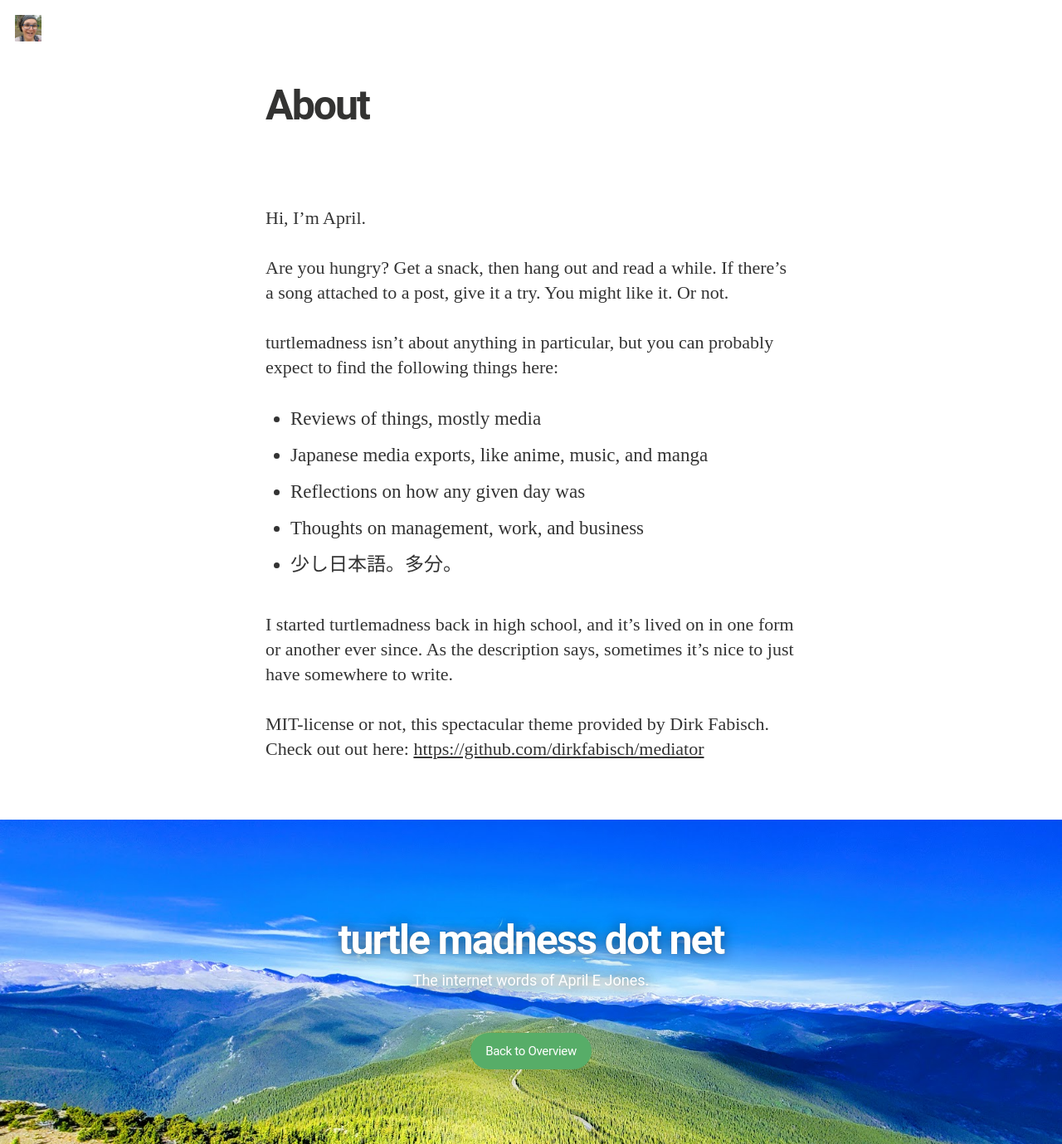
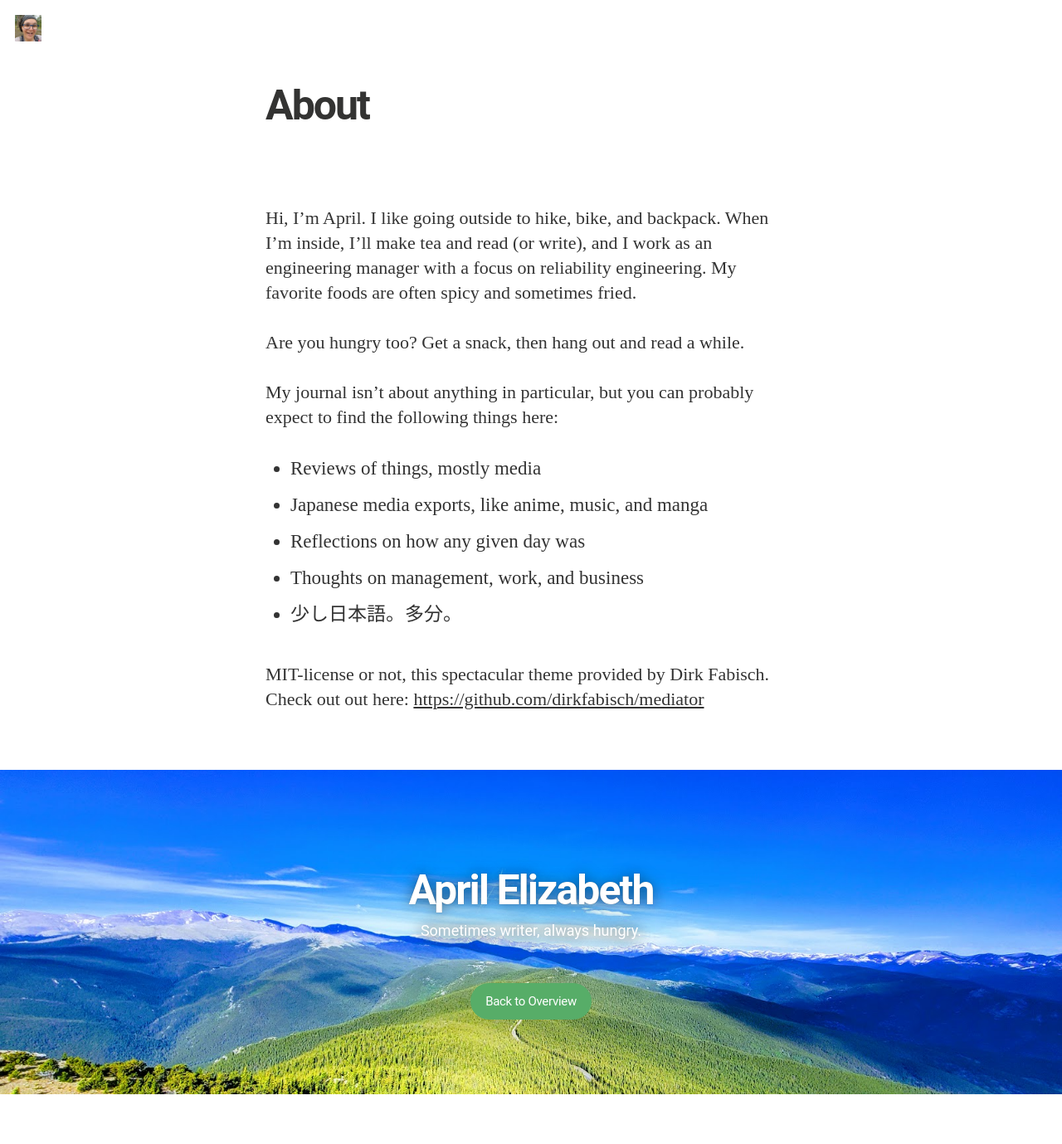
Before and after one commit to AprilElizabeth/aprilelizabeth.github.io, a Jekyll site: the page built from about.md, in a window 1280 px wide. Shown: the whole page at 83% size. Built offline with Jekyll 4.4.1, drawn with Linux system fonts in a browser that asks for light colours; nearby versions of some CDN libraries; some web fonts are replaced; after the commit the page ends 1319 px from its top, so only the background shows below that.

Commit message:
Domain changes

```diff
--- a/_config.yml
+++ b/_config.yml
@@ -4,9 +4,9 @@ gems:
   - jekyll-paginate
 
 # Site settings
-title: "turtle madness dot net"
+title: "April Elizabeth"
 description: >
-   The internet words of April E Jones.
+   Sometimes writer, always hungry.
 
 #blog logo
 logo: "/assets/images/hikegirl.jpg"
@@ -21,7 +21,7 @@ author_image: "/assets/images/yrstruly.jpg"
 
 paginate:	5
 
-url: "https://turtlemadness.net" # the base hostname & protocol for your site
+url: "https://aprilelizabeth.net" # the base hostname & protocol for your site
 baseurl: ""
 
 #disqus: disqus-shortname
--- a/about.md
+++ b/about.md
@@ -4,11 +4,11 @@ title: About
 permalink: /about/
 ---
 
-Hi, I'm April.
+Hi, I'm April. I like going outside to hike, bike, and backpack. When I'm inside, I'll make tea and read (or write), and I work as an engineering manager with a focus on reliability engineering. My favorite foods are often spicy and sometimes fried.
 
-Are you hungry? Get a snack, then hang out and read a while. If there's a song attached to a post, give it a try. You might like it. Or not.
+Are you hungry too? Get a snack, then hang out and read a while.
 
-turtlemadness isn't about anything in particular, but you can probably expect to find the following things here:
+My journal isn't about anything in particular, but you can probably expect to find the following things here:
 
 - Reviews of things, mostly media
 - Japanese media exports, like anime, music, and manga
@@ -16,7 +16,5 @@ turtlemadness isn't about anything in particular, but you can probably expect to
 - Thoughts on management, work, and business
 - 少し日本語。多分。
 
-I started turtlemadness back in high school, and it's lived on in one form or another ever since. As the description says, sometimes it's nice to just have somewhere to write.
-
 MIT-license or not, this spectacular theme provided by Dirk Fabisch. Check out out here:
 [https://github.com/dirkfabisch/mediator](https://github.com/dirkfabisch/mediator)
```
